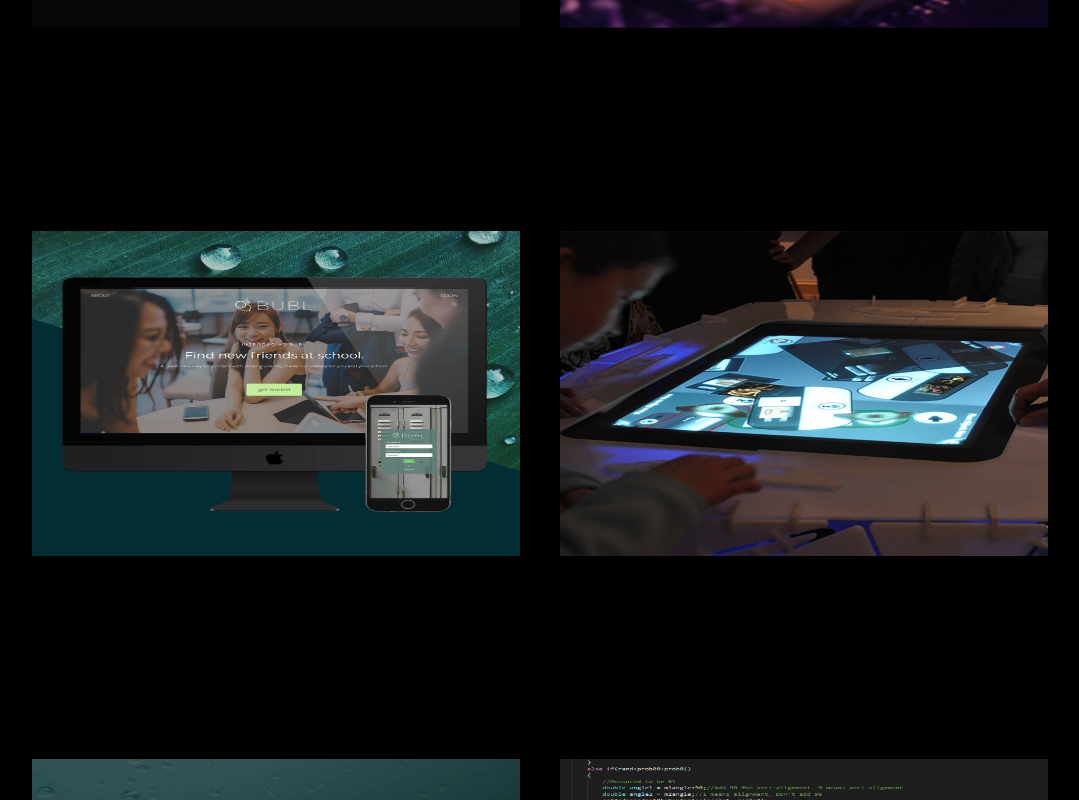
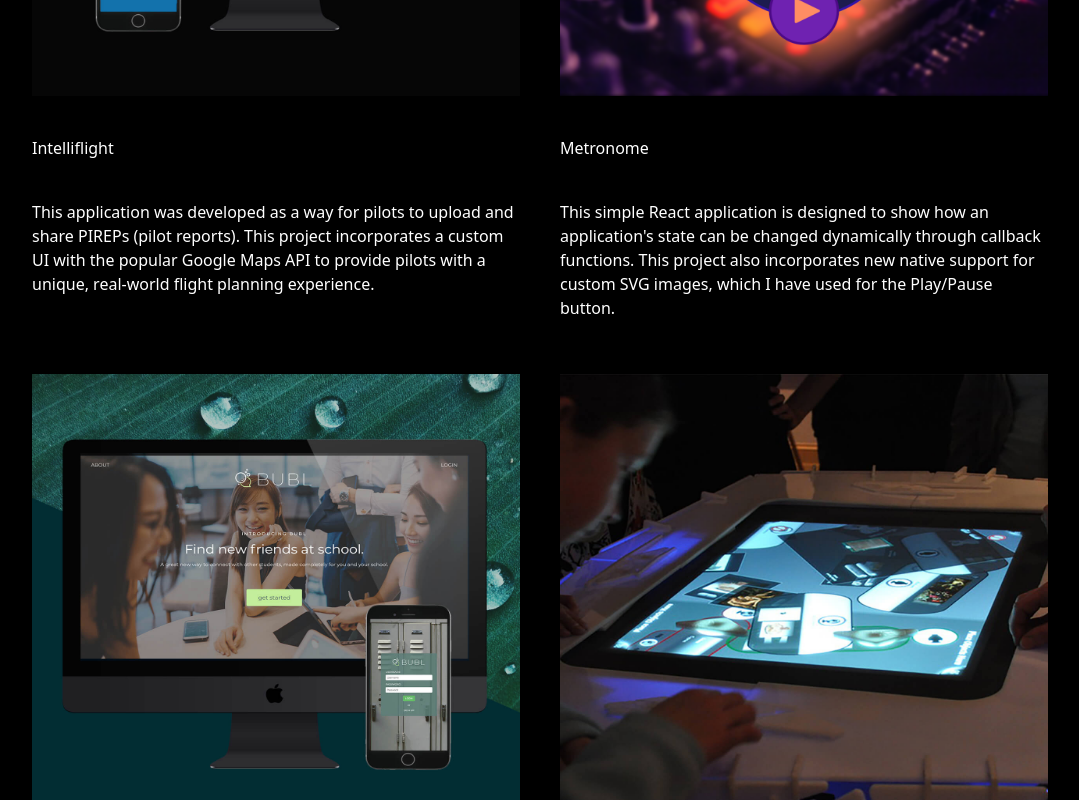
Before and after one commit to sklanier/Portfolio, a Next.js app: page / in a window 1280 px wide. Shown: the part 2440-3240 px from the top of the page, without its empty margins (100-1179 px from the left). Built offline with nearby package versions, Linux system fonts and the light colour scheme.

Commit message:
added project title and description to cards

```diff
--- a/components/ProjectSection/ProjectCard.js
+++ b/components/ProjectSection/ProjectCard.js
@@ -16,9 +16,10 @@ Rules for USING a React component:
 */
 
 const ProjectCard = ({project}) => (
-    <div className="flex p-5">
-        {console.log(project.image)}
+    <div className="flex-col p-5">
         <img className="justify-center h-4/6 w-full my-auto" src={project.image}/>
+        <h2 className="text-white mt-10">{project.title}</h2>
+        <p className="text-white mt-10">{project.desc}</p>
     </div>
 );
 
```
